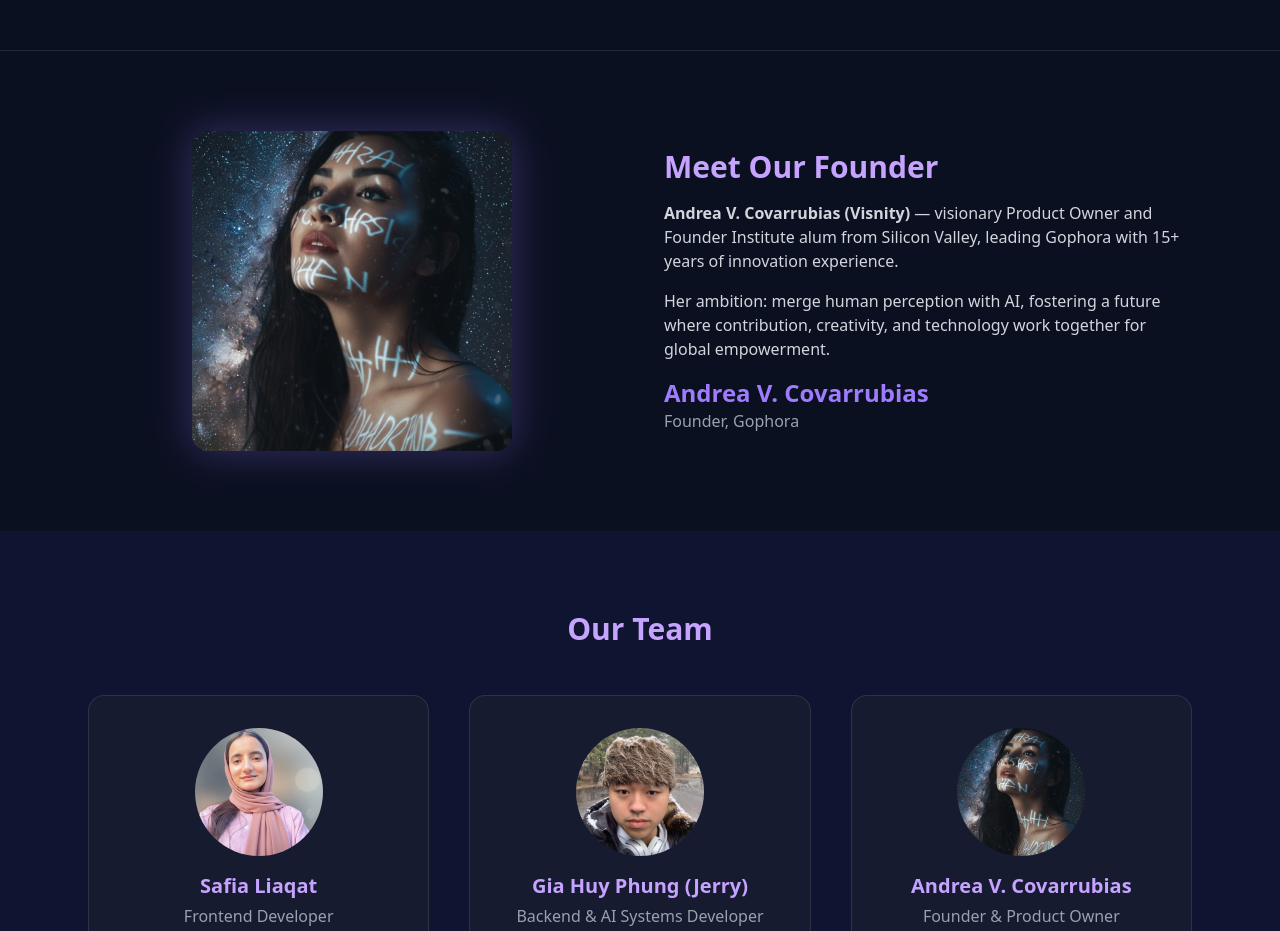
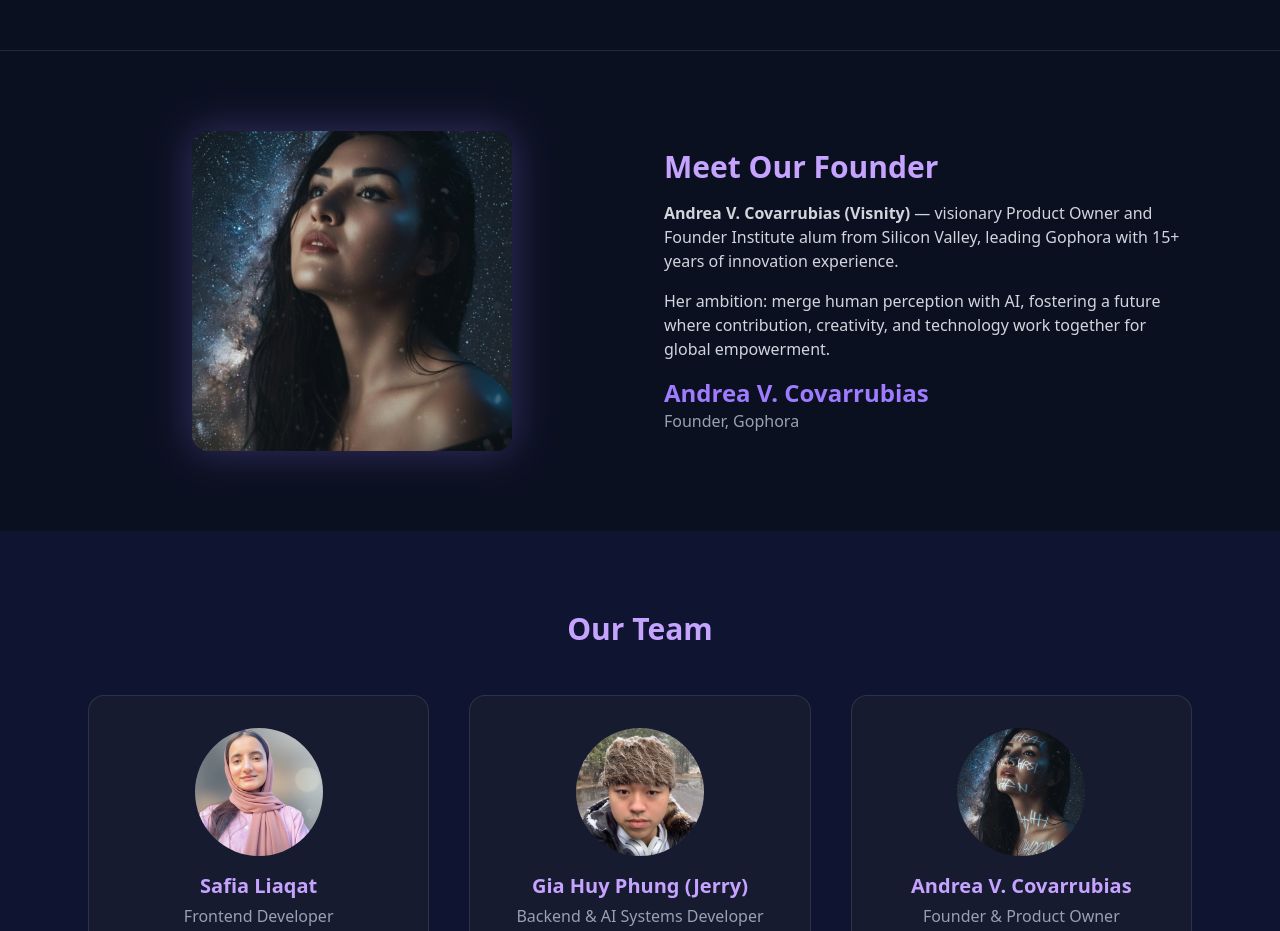
Before and after one commit to Safia-Liaqat/GOPHORA, a React (Vite) app: page /about in a window 1280 px wide. Shown: the part 840-1771 px from the top of the page. Built offline with nearby package versions, Linux system fonts and the light colour scheme.

Commit message:
Fixed layout

```diff
--- a/src/pages/Landing/About.jsx
+++ b/src/pages/Landing/About.jsx
@@ -10,6 +10,7 @@
 import FounderImage from "../../assets/Founder.png";
 import FrontendDeveloper from "../../assets/FrontendDeveloper.png";
 import AiEngineer from "../../assets/AI Engineer.jpeg";
+import Founderimage from '../../assets/Founder-image.Jpeg'
 
 export default function AboutUs() {
   return (
@@ -77,7 +78,7 @@
         <div className="max-w-6xl mx-auto px-6 grid md:grid-cols-2 items-center gap-12">
           <div className="flex justify-center">
             <img
-              src={FounderImage}
+              src={Founderimage}
               alt="Founder Andrea Covarrubias"
               className="rounded-2xl shadow-[0_0_40px_rgba(158,123,255,0.3)] w-80 h-80 object-cover"
             />
```
Also changed, not shown: src/assets/Founder-image.jpeg (added).
